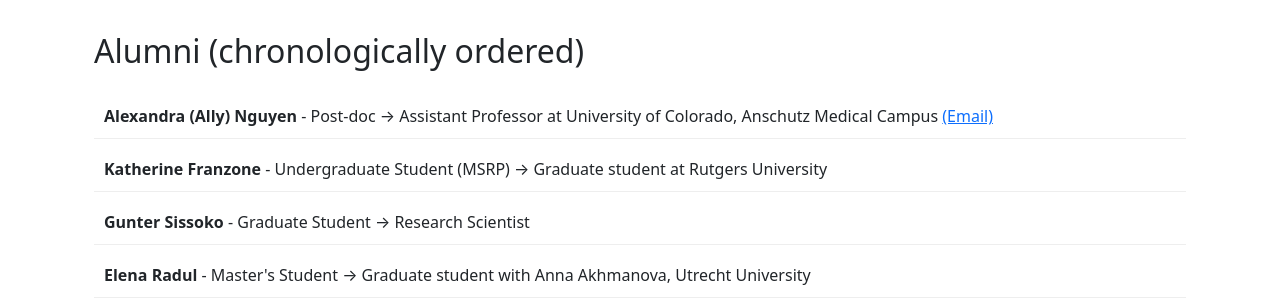
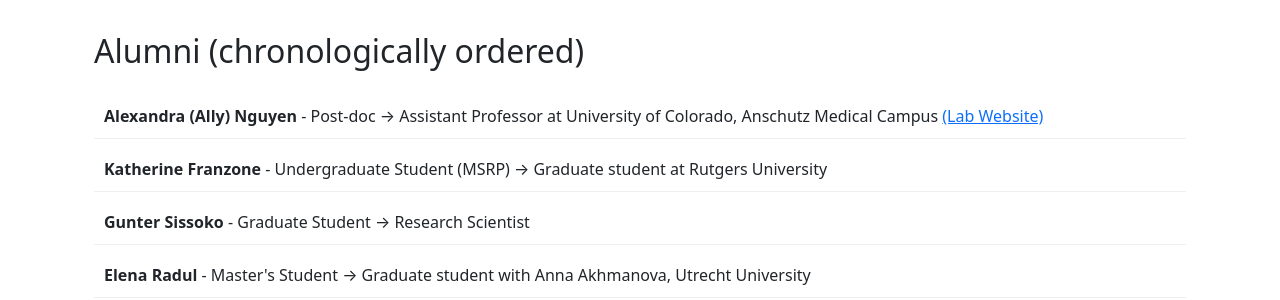
Before and after one commit to cheeseman-lab/cheeseman-lab.github.io, a Jekyll site: the page built from _pages/team.html, in a window 1280 px wide and 900 px high, scrolled down 3616 px. Shown: the part 155-455 px from the top of the window. Built offline with Jekyll 4.4.1, drawn with Linux system fonts in a browser that asks for light colours; some of the changed lines change nothing that is shown.

Commit message:
update ally lab website

```diff
--- a/_data/team.yml
+++ b/_data/team.yml
@@ -239,7 +239,7 @@
   id: ally_nguyen
   alum: true
   now: Assistant Professor at University of Colorado, Anschutz Medical Campus
-  email: Ally.Nguyen@CUAnschutz.edu
+  lab_website: http://nguyenlab.org/
   departure_year: 2024
 
 - name: Charlotte Pennings
```
